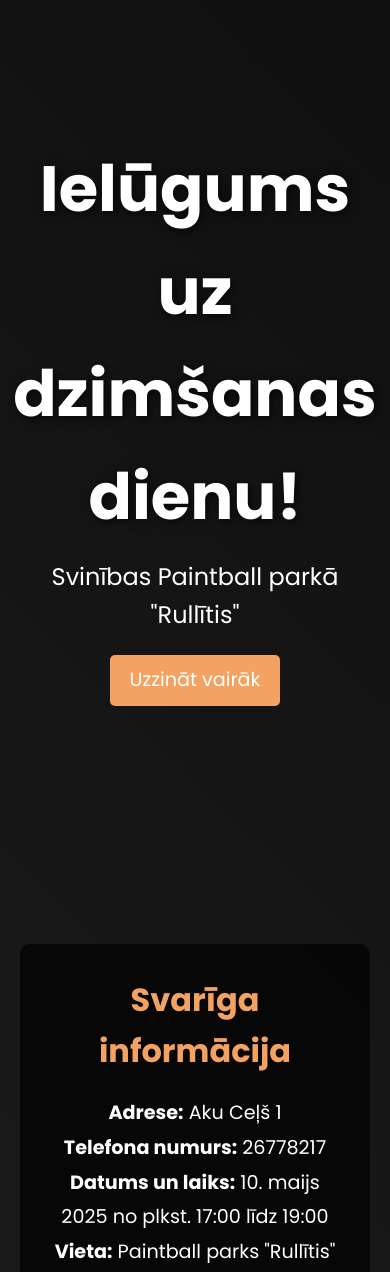
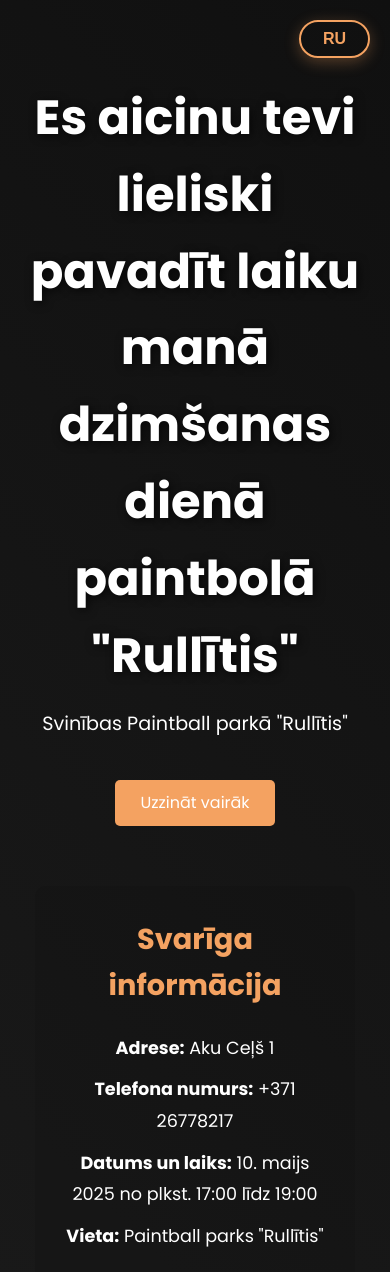
Before and after one commit to party4u7/party4u7, a plain HTML site: page index.html in a window 390 px wide. Shown: the top 1272 px of the page. Drawn offline with Linux system fonts and the light colour scheme.

Commit message:
indexhtml

```diff
--- a/index.html
+++ b/index.html
@@ -2,17 +2,19 @@
 <html lang="lv">
 
 <head>
-    <meta charset="UTF-8">
-    <meta name="viewport" content="width=device-width, initial-scale=1.0">
-    <meta name="description" content="Ielūgums uz dzimšanas dienas ballīti.">
-    <meta name="keywords" content="Dzimšanas diena, Paintball, Rullītis, Ielūgums">
-    <meta name="author" content="Tavs Vārds">
+    <meta charset="UTF-8" />
+    <meta name="viewport" content="width=device-width, initial-scale=1.0" />
+    <meta name="description" content="Ielūgums uz dzimšanas dienas ballīti." />
+    <meta name="keywords" content="Dzimšanas diena, Paintball, Rullītis, Ielūgums" />
+    <meta name="author" content="Tavs Vārds" />
     <title>Ielūgums uz Dzimšanas Dienu!</title>
-    <link rel="stylesheet" href="styles.css">
-    <link rel="preconnect" href="https://fonts.googleapis.com">
-    <link rel="preconnect" href="https://fonts.gstatic.com" crossorigin>
-    <link href="https://fonts.googleapis.com/css2?family=Poppins:wght@300;400;700&display=swap" rel="stylesheet">
-    <link rel="icon" href="favicon.ico" type="image/x-icon">
+    <link rel="preconnect" href="https://fonts.googleapis.com" />
+    <link rel="preconnect" href="https://fonts.gstatic.com" crossorigin />
+    <link
+        href="https://fonts.googleapis.com/css2?family=Poppins:wght@300;400;700&display=swap"
+        rel="stylesheet"
+    />
+    <link rel="icon" href="favicon.ico" type="image/x-icon" />
     <style>
         * {
             margin: 0;
@@ -27,46 +29,88 @@
             background: linear-gradient(45deg, #333333, #000000);
             background-size: 400% 400%;
             animation: gradientAnimation 10s ease infinite;
-            height: 100%;
+            min-height: 100vh;
             overflow-x: hidden;
+            transition: font-weight 0.3s ease;
+            display: flex;
+            flex-direction: column;
+            position: relative;
         }
 
         @keyframes gradientAnimation {
-            0% { background-position: 0% 50%; }
-            50% { background-position: 100% 50%; }
-            100% { background-position: 0% 50%; }
+            0% {
+                background-position: 0% 50%;
+            }
+
+            50% {
+                background-position: 100% 50%;
+            }
+
+            100% {
+                background-position: 0% 50%;
+            }
+        }
+
+        /* Кнопка переключения языка справа вверху, стиль Ritvars Freibergs */
+        #langSwitcher {
+            position: fixed;
+            top: 20px;
+            right: 20px;
+            z-index: 1000;
+            background: transparent;
+            color: #f4a261;
+            border: 2px solid #f4a261;
+            padding: 8px 22px;
+            font-size: 1rem;
+            border-radius: 25px;
+            cursor: pointer;
+            transition: all 0.3s ease;
+            font-weight: 600;
+            user-select: none;
+            box-shadow: 0 4px 15px rgba(244, 162, 97, 0.3);
+        }
+
+        #langSwitcher:hover {
+            background: #f4a261;
+            color: #000000;
+            box-shadow: 0 6px 20px rgba(231, 111, 81, 0.7);
+            border-color: #e76f51;
         }
 
         .hero {
-            height: 100vh;
+            flex: 1;
             display: flex;
             justify-content: center;
             align-items: center;
             text-align: center;
-            color: white;
             padding: 0 20px;
+            flex-direction: column;
         }
 
         .hero h1 {
-            font-size: 4rem;
-            text-shadow: 2px 2px 10px rgba(0, 0, 0, 0.7);
-        }
+    font-size: 4rem;
+    text-shadow: 2px 2px 10px rgba(0, 0, 0, 0.7);
+    margin-top: 80px; /* намного больше пространства сверху */
+    margin-bottom: 15px;
+}
+
 
         .hero p {
             font-size: 1.5rem;
-            margin-top: 10px;
+            margin-bottom: 20px;
         }
 
         .btn {
             display: inline-block;
             background: #f4a261;
             color: white;
-            padding: 10px 20px;
-            margin-top: 20px;
+            padding: 12px 30px;
             text-decoration: none;
             font-size: 1.2rem;
             border-radius: 5px;
-            transition: 0.3s;
+            transition: background 0.3s ease;
+            cursor: pointer;
+            user-select: none;
         }
 
         .btn:hover {
@@ -75,7 +119,7 @@
 
         .container {
             max-width: 1100px;
-            margin: 100px auto;
+            margin: 40px auto 80px;
             padding: 0 20px;
         }
 
@@ -87,7 +131,7 @@
         }
 
         .info-box {
-            background-color: rgba(0, 0, 0, 0.7);
+            background-color: rgba(0, 0, 0, 0.1);
             padding: 30px;
             border-radius: 10px;
             margin-top: 30px;
@@ -98,18 +142,19 @@
             color: #f4a261;
             font-size: 2rem;
             text-align: center;
-            margin-bottom: 20px;
+            margin-bottom: 25px;
         }
 
         .info-box p {
-            font-size: 1.2rem;
+            font-size: 1.3rem;
             line-height: 1.8;
             text-align: center;
+            margin: 10px 0;
         }
 
         .image-comparison {
             display: flex;
-            gap: 10px;
+            gap: 20px;
             margin-top: 40px;
             justify-content: center;
             flex-wrap: wrap;
@@ -121,7 +166,8 @@
             border-radius: 10px;
             object-fit: cover;
             width: 48%;
-            filter: brightness(0.8);
+            filter: brightness(0.85);
+            box-shadow: 0 0 10px rgba(0, 0, 0, 0.5);
         }
 
         footer {
@@ -129,38 +175,149 @@
             padding: 20px;
             background: rgba(0, 0, 0, 0.7);
             color: #ffffff;
-            margin-top: 40px;
+            margin-top: auto;
+            font-size: 1rem;
+        }
+
+        /* Адаптив */
+        @media (max-width: 768px) {
+            .hero h1 {
+                font-size: 3rem;
+            }
+
+            .hero p {
+                font-size: 1.2rem;
+            }
+
+            .btn {
+                padding: 10px 25px;
+                font-size: 1rem;
+            }
+
+            .container {
+                margin: 30px 15px 60px;
+            }
+
+            .info-box h2 {
+                font-size: 1.8rem;
+            }
+
+            .info-box p {
+                font-size: 1.1rem;
+            }
+
+            .image-comparison img {
+                width: 100%;
+            }
         }
     </style>
 </head>
 
 <body>
+    <button id="langSwitcher">RU</button>
+
     <div class="hero">
         <div>
-            <h1>Ielūgums uz dzimšanas dienu!</h1>
-            <p>Svinības Paintball parkā "Rullītis"</p>
-            <a href="#details" class="btn">Uzzināt vairāk</a>
+            <h1 id="title">Ielūgums uz dzimšanas dienu!</h1>
+            <p id="subtitle">Svinības Paintball parkā "Rullītis"</p>
+            <a href="#details" id="btnMore" class="btn" style="margin-top: 20px;">Uzzināt vairāk</a>
         </div>
     </div>
 
     <div class="container">
         <section id="details" class="info-box">
-            <h2>Svarīga informācija</h2>
-            <p><strong>Adrese:</strong> Aku Ceļš 1</p>
-            <p><strong>Telefona numurs:</strong> 26778217</p>
-            <p><strong>Datums un laiks:</strong> 10. maijs 2025 no plkst. 17:00 līdz 19:00</p>
-            <p><strong>Vieta:</strong> Paintball parks "Rullītis"</p>
+            <h2 id="infoTitle">Svarīga informācija</h2>
+            <p><strong id="labelAddress">Adrese:</strong> <span id="address">Aku Ceļš 1</span></p>
+            <p><strong id="labelPhone">Telefona numurs:</strong> <span id="phone">+371 26778217</span></p>
+            <p><strong id="labelDate">Datums un laiks:</strong> <span id="date">10. maijs 2025 no plkst. 17:00 līdz 19:00</span></p>
+            <p><strong id="labelPlace">Vieta:</strong> <span id="place">Paintball parks "Rullītis"</span></p>
         </section>
 
         <div class="image-comparison">
-            <img src="https://ganz-paintball.com/wp-content/uploads/2020/11/747a3085_1503833442_small-e1605517912310.jpg" alt="Rullītis 1">
-            <img src="https://dari.me/wp-content/uploads/2020/04/paintball-darimechti-4-600x450.jpg" alt="Rullītis 2">
+            <img
+                src="https://ganz-paintball.com/wp-content/uploads/2020/11/747a3085_1503833442_small-e1605517912310.jpg"
+                alt="Rullītis 1"
+            />
+            <img src="https://dari.me/wp-content/uploads/2020/04/paintball-darimechti-4-600x450.jpg" alt="Rullītis 2" />
         </div>
     </div>
 
     <footer>
-        <p>&copy; 2025 Dzimšanas dienas ielūgums. Visas tiesības aizsargātas.</p>
+        <p id="footer">&copy; 2025 Dzimšanas dienas ielūgums. Visas tiesības aizsargātas.</p>
     </footer>
+
+    <script>
+        const translations = {
+            lv: {
+                langBtn: "RU",
+        title: 'Es aicinu tevi<br>lieliski pavadīt laiku<br>manā dzimšanas dienā<br>paintbolā "Rullītis"',
+        subtitle: 'Svinības Paintball parkā "Rullītis"',
+        btnMore: "Uzzināt vairāk",
+        infoTitle: "Svarīga informācija",
+        labelAddress: "Adrese:",
+        address: "Aku Ceļš 1",
+        labelPhone: "Telefona numurs:",
+        phone: "+371 26778217",
+        labelDate: "Datums un laiks:",
+        date: "10. maijs 2025 no plkst. 17:00 līdz 19:00",
+        labelPlace: "Vieta:",
+        place: 'Paintball parks "Rullītis"',
+        footer: "© 2025 Dzimšanas dienas ielūgums. Visas tiesības aizsargātas.",
+
+            },
+            ru: {
+                langBtn: "LV",
+        title: 'Я приглашаю тебя<br>классно провести время<br>на моем дне рождения<br>в пейнтболе "Rullītis"',
+        subtitle: 'Праздник в пейнтбольном парке "Rullītis"',
+        btnMore: "Узнать больше",
+        infoTitle: "Важная информация",
+        labelAddress: "Адрес:",
+        address: "Aku Ceļš 1",
+        labelPhone: "Телефонный номер:",
+        phone: "+371 26778217",
+        labelDate: "Дата и время:",
+        date: "10 мая 2025 с 17:00 до 19:00",
+        labelPlace: "Место:",
+        place: 'Пейнтбольный парк "Rullītis"',
+        footer: "© 2025 Приглашение на день рождения. Все права защищены.",
+            },
+        };
+
+        let currentLang = "lv";
+
+        const btn = document.getElementById("langSwitcher");
+
+        btn.addEventListener("click", () => {
+            currentLang = currentLang === "lv" ? "ru" : "lv";
+            setLanguage(currentLang);
+        });
+
+        function setLanguage(lang) {
+    const t = translations[lang];
+    btn.textContent = t.langBtn;
+    document.getElementById("title").innerHTML = t.title;
+    document.getElementById("subtitle").textContent = t.subtitle;
+    document.getElementById("btnMore").textContent = t.btnMore;
+    document.getElementById("infoTitle").textContent = t.infoTitle;
+    document.getElementById("labelAddress").textContent = t.labelAddress;
+    document.getElementById("address").textContent = t.address;
+    document.getElementById("labelPhone").textContent = t.labelPhone;
+    document.getElementById("phone").textContent = t.phone;
+    document.getElementById("labelDate").textContent = t.labelDate;
+    document.getElementById("date").textContent = t.date;
+    document.getElementById("labelPlace").textContent = t.labelPlace;
+    document.getElementById("place").textContent = t.place;
+    document.getElementById("footer").textContent = t.footer;
+
+    // Добавляем или убираем класс для русского языка
+    if (lang === 'ru') {
+        document.body.classList.add('lang-ru');
+    } else {
+        document.body.classList.remove('lang-ru');
+    }
+}
+        setLanguage(currentLang);
+    </script>
 </body>
 
 </html>
```
